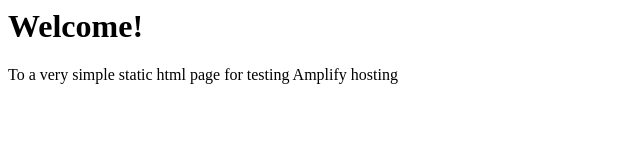
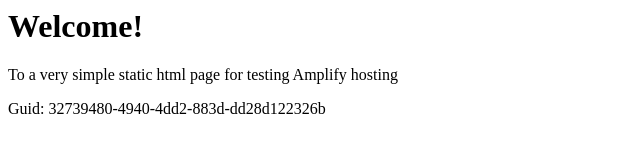
Before and after one commit to aws-aemilia-fra/Github-PR-Commit-Integration-Test-DoNotTouch-Gith-P5X5MO5I-v1-prod-eu-central-1, a website: page src/index.html in a window 1280 px wide. Shown: the whole page, without its empty margins (0-640 px from the left). Drawn offline with Linux system fonts and the light colour scheme.

Commit message:
commit from integ tests

```diff
--- a/src/index.html
+++ b/src/index.html
@@ -1,3 +1,5 @@
+
+
 <html lang="en">
 
 <head>
@@ -10,6 +12,6 @@
 <body>
     <h1>Welcome!</h1>
     <p>To a very simple static html page for testing Amplify hosting</p>
-</body>
+    <p>Guid: 32739480-4940-4dd2-883d-dd28d122326b</p></body>
 
 </html>
```
